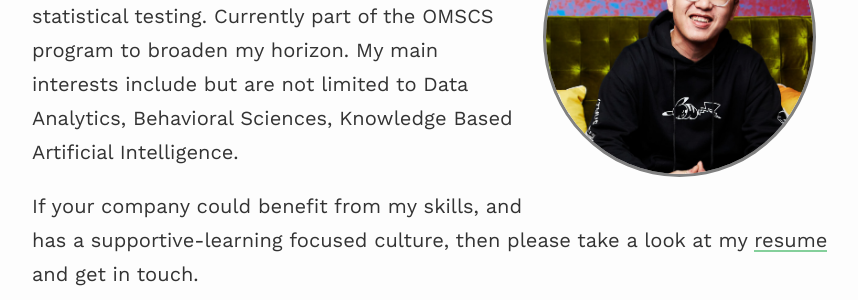
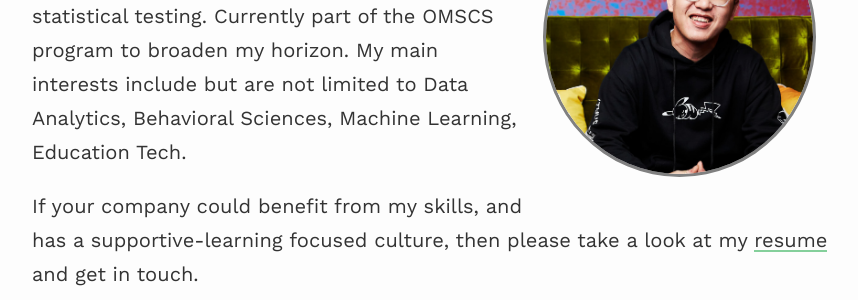
Before and after one commit to nicholas-chua/gradfolio, a Jekyll site: the page built from index.md, in a window 1280 px wide. Shown: the part 295-595 px from the top of the page, without its empty margins (208-1066 px from the left). Built offline with Jekyll 4.4.1, drawn with Linux system fonts in a browser that asks for light colours; nearby versions of some CDN libraries; some of the changed text lies outside the part shown.

Commit message:
Modified index.md

```diff
--- a/index.md
+++ b/index.md
@@ -7,7 +7,7 @@ profile:
 published: true
 ---
 
-Hello! My name is Nicholas and I reside in sunny Singapore. I have some years of professional experience in ad-tech, data science and statistical testing. Currently part of the OMSCS program to broaden my horizon. My main interests include but are not limited to Data Analytics, Behavioral Sciences, Knowledge Based Artificial Intelligence.
+Hello! My name is Nicholas and I reside in sunny Singapore. I have some years of professional experience in ad-tech, data science and statistical testing. Currently part of the OMSCS program to broaden my horizon. My main interests include but are not limited to Data Analytics, Behavioral Sciences, Machine Learning, Education Tech.
 
 If your company could benefit from my skills, and has a supportive-learning focused culture, then please take a look at my [resume](https://www.notion.so/nchua/Nicholas-Chua-a3481de9761a40c08c5a2d251c6fcf11) and get in touch.
 
```
